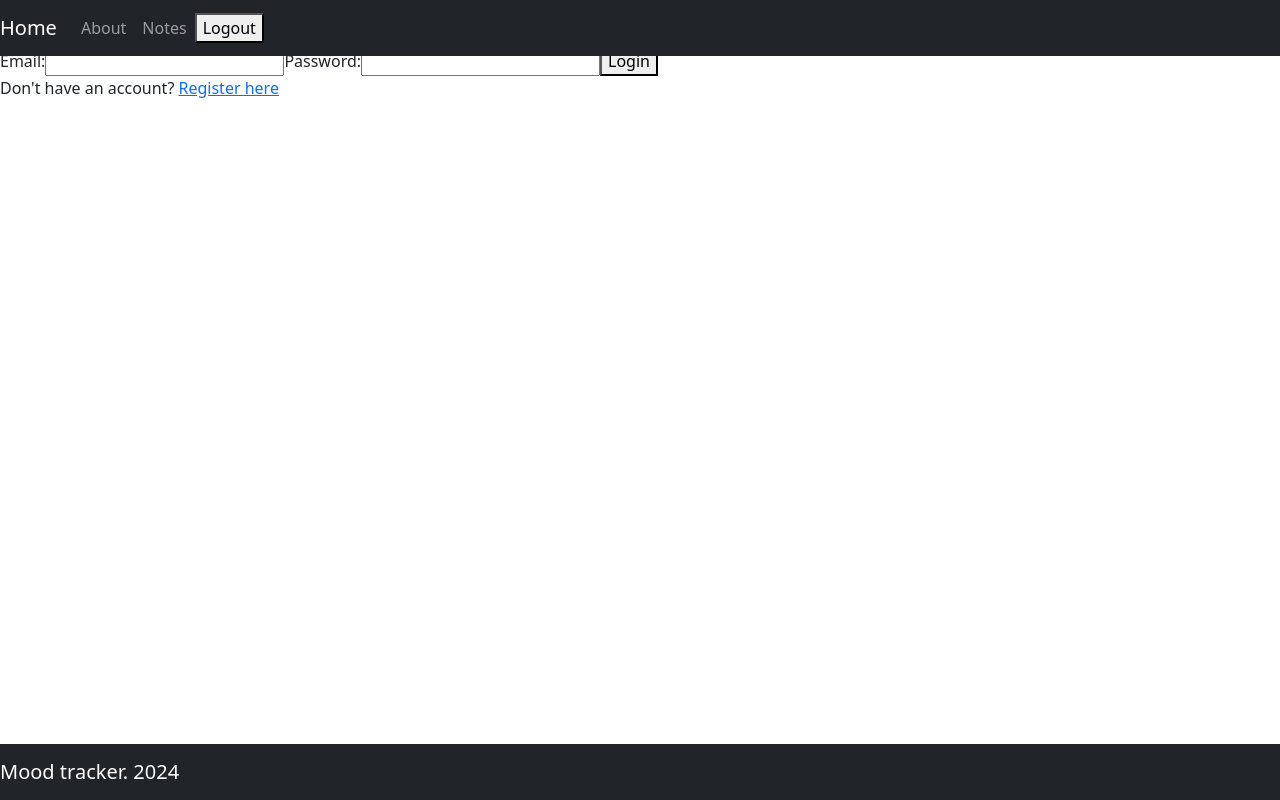
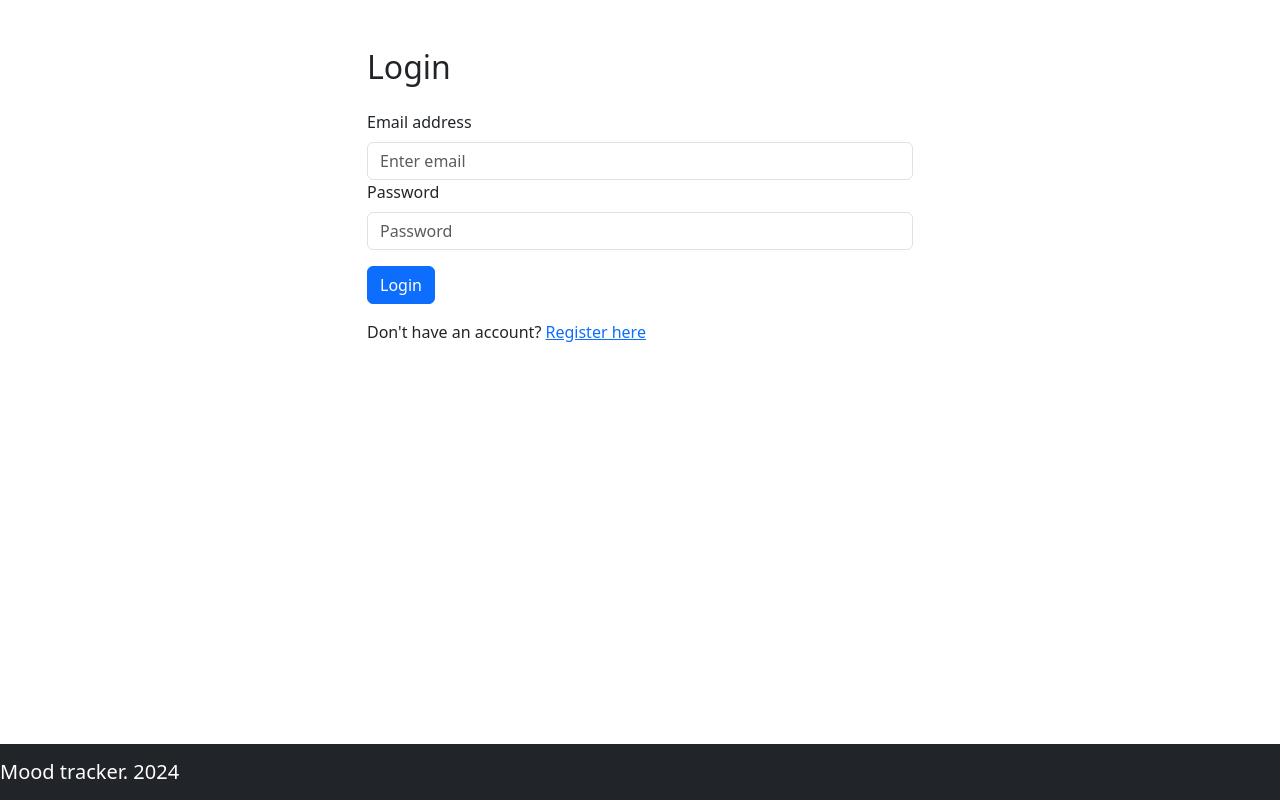
Before and after one commit to alekuzel/moodTrackerFront, a React (Create React App) app in the folder moodtrackerfront/: page /login in a window 1280 px wide. Built offline with nearby package versions, Linux system fonts and the light colour scheme.

Commit message:
nav on the log in and registration pages

```diff
--- a/moodtrackerfront/src/components/Navigation.js
+++ b/moodtrackerfront/src/components/Navigation.js
@@ -2,9 +2,20 @@ import React, { useState } from 'react';
 import { Link } from 'react-router-dom';
 import { Navbar, Nav } from 'react-bootstrap'; // Import Bootstrap components
 import LogoutButton from './LogoutButton'; // Import the LogoutButton component
+import { useLocation } from 'react-router-dom';
 import '../Navigation.css'; // Import custom CSS for styling
 
 function Navigation() {
+
+   // Function to determine whether to show navigation links based on the route
+   const location = useLocation();
+
+   // Function to determine whether to show navigation links based on the route
+   const showNavigationLinks = () => {
+     // List of routes where navigation links should be hidden
+     const hiddenRoutes = ['/login', '/register'];
+     return !hiddenRoutes.includes(location.pathname);
+   };
   const [expanded, setExpanded] = useState(false);
 
   const toggleMenu = () => {
@@ -13,6 +24,8 @@ function Navigation() {
 
   return (
     <div className="nav-wrapper">
+
+      {showNavigationLinks() && (
       <Navbar bg="dark" variant="dark" expand="lg" expanded={expanded}>
         <Navbar.Brand as={Link} to="/">Home</Navbar.Brand>
         <Navbar.Toggle aria-controls="basic-navbar-nav" onClick={toggleMenu} />
@@ -25,7 +38,7 @@ function Navigation() {
             <LogoutButton />
           </Nav>
         </Navbar.Collapse>
-      </Navbar>
+      </Navbar>)}
     </div>
   );
 }
--- a/moodtrackerfront/src/pages/LoginPage.js
+++ b/moodtrackerfront/src/pages/LoginPage.js
@@ -1,19 +1,16 @@
 import React, { useState } from 'react';
-import { Link } from 'react-router-dom';
-import { useNavigate } from 'react-router-dom';
+import { Link, useNavigate } from 'react-router-dom';
+import { Form, Button, Container, Row, Col, Alert } from 'react-bootstrap'; // Import Bootstrap components
 
 function Login() {
   const [email, setEmail] = useState('');
   const [password, setPassword] = useState('');
   const [error, setError] = useState('');
-
   const navigate = useNavigate();
 
   const handleLogin = async (e) => {
     e.preventDefault();
-
     try {
-      // Send login request to the API
       const response = await fetch('http://localhost:3000/auth/login', {
         method: 'POST',
         headers: {
@@ -26,29 +23,16 @@ function Login() {
         throw new Error('Login failed');
       }
 
-      // Parse the response body as JSON
       const responseData = await response.json();
-      console.log('Res:', responseData);
-
-      // Extract the authentication token and user ID from the response
       const { token, _id } = responseData;
 
-      // Log the user ID
-
-
-      // Store the token and user ID in local storage
       localStorage.setItem('accessToken', token);
       localStorage.setItem('userid', _id);
 
-      console.log('accessToken', token);
-      console.log('User ID:', _id);
-
-      // Reset form fields and error message
       setEmail('');
       setPassword('');
       setError('');
 
-      // Redirect to home page upon successful login
       navigate('/');
 
       console.log('Login successful');
@@ -58,24 +42,34 @@ function Login() {
     }
   };
 
+  return (
+    <Container>
+      <Row className="justify-content-center">
+        <Col xs={12} md={6}>
+          <h2 className="mt-5 mb-4">Login</h2>
+          <Form onSubmit={handleLogin}>
+            <Form.Group controlId="formBasicEmail">
+              <Form.Label>Email address</Form.Label>
+              <Form.Control type="email" placeholder="Enter email" value={email} onChange={(e) => setEmail(e.target.value)} required />
+            </Form.Group>
 
-  return (
-    <div>
-      <h2>Login</h2>
-      <form onSubmit={handleLogin}>
-        <label>
-          Email:
-          <input type="email" value={email} onChange={(e) => setEmail(e.target.value)} required />
-        </label>
-        <label>
-          Password:
-          <input type="password" value={password} onChange={(e) => setPassword(e.target.value)} required />
-        </label>
-        <button type="submit">Login</button>
-        {error && <p>{error}</p>}
-      </form>
-      <p>Don't have an account? <Link to="/register">Register here</Link></p>
-    </div>
+            <Form.Group controlId="formBasicPassword">
+              <Form.Label>Password</Form.Label>
+              <Form.Control type="password" placeholder="Password" value={password} onChange={(e) => setPassword(e.target.value)} required />
+            </Form.Group>
+
+            {error && <Alert variant="danger">{error}</Alert>}
+
+            <Button variant="primary" type="submit" className="mt-3">
+              Login
+            </Button>
+          </Form>
+          <p className="mt-3">
+            Don't have an account? <Link to="/register">Register here</Link>
+          </p>
+        </Col>
+      </Row>
+    </Container>
   );
 }
 
--- a/moodtrackerfront/src/pages/RegisterPage.js
+++ b/moodtrackerfront/src/pages/RegisterPage.js
@@ -1,5 +1,6 @@
 import React, { useState } from 'react';
 import { useNavigate } from 'react-router-dom';
+import { Form, Button } from 'react-bootstrap'; // Import Bootstrap components
 
 function RegistrationPage() {
   const navigate = useNavigate(); // Hook for navigation
@@ -43,25 +44,25 @@ function RegistrationPage() {
   return (
     <div>
       <h2>Register</h2>
-      <form onSubmit={handleSubmit}>
-        <div>
-          <label>Name:</label>
-          <input type="text" name="name" value={formData.name} onChange={handleChange} />
-        </div>
-        <div>
-          <label>Lastname:</label>
-          <input type="text" name="lastname" value={formData.lastname} onChange={handleChange} />
-        </div>
-        <div>
-          <label>Email:</label>
-          <input type="email" name="email" value={formData.email} onChange={handleChange} />
-        </div>
-        <div>
-          <label>Password:</label>
-          <input type="password" name="password" value={formData.password} onChange={handleChange} />
-        </div>
-        <button type="submit">Register</button>
-      </form>
+      <Form onSubmit={handleSubmit}>
+        <Form.Group controlId="formName">
+          <Form.Label>Name:</Form.Label>
+          <Form.Control type="text" name="name" value={formData.name} onChange={handleChange} />
+        </Form.Group>
+        <Form.Group controlId="formLastname">
+          <Form.Label>Lastname:</Form.Label>
+          <Form.Control type="text" name="lastname" value={formData.lastname} onChange={handleChange} />
+        </Form.Group>
+        <Form.Group controlId="formEmail">
+          <Form.Label>Email:</Form.Label>
+          <Form.Control type="email" name="email" value={formData.email} onChange={handleChange} />
+        </Form.Group>
+        <Form.Group controlId="formPassword">
+          <Form.Label>Password:</Form.Label>
+          <Form.Control type="password" name="password" value={formData.password} onChange={handleChange} />
+        </Form.Group>
+        <Button variant="primary" type="submit">Register</Button>
+      </Form>
     </div>
   );
 }
```
